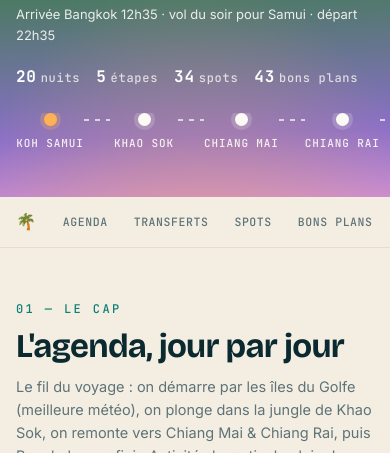
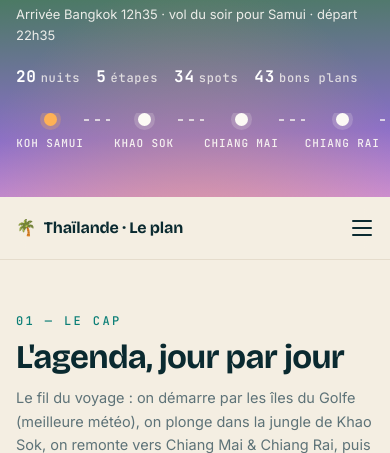
Before and after one commit to thbdmtt/thailande-2026, a plain HTML site: page index.html in a window 390 px wide. Shown: the part 647-1100 px from the top of the page. Drawn offline with nearby package versions, Linux system fonts and the light colour scheme.

Commit message:
Nav mobile : menu hamburger déroulant + scroll-spy
- Bouton toggle (hamburger ↔ croix animée) sous 680px
- Liens en panneau déroulant (fond flouté), fermeture au clic/extérieur/Échap/resize
- Marque réaffichée sur mobile (le burger libère la place)
- Surlignage de la section active (scroll-spy) dans le menu et sur desktop

Co-Authored-By: Claude Opus 4.8 (1M context) <noreply@anthropic.com>

```diff
--- a/index.html
+++ b/index.html
@@ -101,6 +101,13 @@
     text-transform:uppercase;text-decoration:none;color:var(--muted);
     padding:7px 13px;border-radius:99px;transition:.2s var(--ease);white-space:nowrap}
   .nav__links a:hover{color:var(--ink);background:rgba(17,167,156,.1)}
+  .nav__links a.is-active{color:var(--ink);background:rgba(17,167,156,.14)}
+  .nav__toggle{display:none;flex-direction:column;align-items:center;justify-content:center;
+    gap:5px;width:42px;height:42px;margin-right:-9px;background:none;border:0;cursor:pointer;
+    border-radius:10px;transition:.2s var(--ease)}
+  .nav__toggle:hover{background:rgba(17,167,156,.1)}
+  .nav__toggle span{display:block;width:20px;height:2px;border-radius:2px;background:var(--ink);
+    transition:transform .24s var(--ease),opacity .2s var(--ease)}
 
   /* ---------- SECTIONS ---------- */
   .section{padding:78px 0 14px}
@@ -303,10 +310,20 @@
     .day__card{padding:15px 16px}
     .day__title{font-size:17px}
     .day__prog{font-size:14px}
-    /* nav: compact, brand emoji only, links scroll if needed */
-    .nav__brand span{display:none}
-    .nav__links{gap:4px}
-    .nav__links a{padding:6px 11px;font-size:11.5px}
+    /* nav: hamburger toggle + dropdown panel */
+    .nav__toggle{display:flex}
+    .nav__links{
+      position:absolute;top:100%;left:0;right:0;flex-direction:column;gap:2px;overflow:visible;
+      background:rgba(244,238,226,.97);backdrop-filter:blur(14px);
+      border-bottom:1px solid var(--line);padding:8px 16px 14px;
+      box-shadow:0 18px 30px -22px rgba(10,42,48,.5);
+      transform:translateY(-10px);opacity:0;pointer-events:none;
+      transition:transform .24s var(--ease),opacity .24s var(--ease)}
+    .nav.open .nav__links{transform:none;opacity:1;pointer-events:auto}
+    .nav__links a{padding:12px 14px;font-size:13px;border-radius:12px}
+    .nav.open .nav__toggle span:nth-child(1){transform:translateY(7px) rotate(45deg)}
+    .nav.open .nav__toggle span:nth-child(2){opacity:0}
+    .nav.open .nav__toggle span:nth-child(3){transform:translateY(-7px) rotate(-45deg)}
     /* sections */
     .section{padding:52px 0 10px}
     .sec-head h2{font-size:clamp(30px,8.5vw,40px)}
@@ -366,13 +383,16 @@
 <nav class="nav">
   <div class="nav__in">
     <div class="nav__brand">🌴 <span>Thaïlande · Le plan</span></div>
-    <div class="nav__links">
+    <div class="nav__links" id="navLinks">
       <a href="#agenda">Agenda</a>
       <a href="#transferts">Transferts</a>
       <a href="#spots">Spots</a>
       <a href="#bonsplans">Bons plans</a>
       <a href="#checklists">Checklists</a>
     </div>
+    <button class="nav__toggle" id="navToggle" aria-label="Ouvrir le menu" aria-expanded="false" aria-controls="navLinks">
+      <span></span><span></span><span></span>
+    </button>
   </div>
 </nav>
 
@@ -634,6 +654,24 @@ const $ = s => document.querySelector(s);
   r.innerHTML = h;
 })();
 
+// nav toggle (mobile menu)
+(()=>{
+  const nav=$(".nav"), tog=$("#navToggle"); if(!nav||!tog) return;
+  const links=$("#navLinks");
+  const set=open=>{ nav.classList.toggle("open",open); tog.setAttribute("aria-expanded",open?"true":"false"); tog.setAttribute("aria-label",open?"Fermer le menu":"Ouvrir le menu"); };
+  tog.addEventListener("click",e=>{ e.stopPropagation(); set(!nav.classList.contains("open")); });
+  links.addEventListener("click",e=>{ if(e.target.closest("a")) set(false); });
+  document.addEventListener("click",e=>{ if(nav.classList.contains("open") && !e.target.closest(".nav__in")) set(false); });
+  document.addEventListener("keydown",e=>{ if(e.key==="Escape") set(false); });
+  addEventListener("resize",()=>{ if(innerWidth>680) set(false); });
+  // scroll-spy : highlight the section in view
+  const map={}; links.querySelectorAll("a").forEach(a=>map[a.getAttribute("href").slice(1)]=a);
+  const spy=new IntersectionObserver(ents=>{
+    ents.forEach(en=>{ if(en.isIntersecting){ Object.values(map).forEach(a=>a.classList.remove("is-active")); if(map[en.target.id]) map[en.target.id].classList.add("is-active"); } });
+  },{rootMargin:"-45% 0px -50% 0px",threshold:0});
+  Object.keys(map).forEach(id=>{ const el=document.getElementById(id); if(el) spy.observe(el); });
+})();
+
 // agenda
 (()=>{
   const tl = $("#timeline");
```
